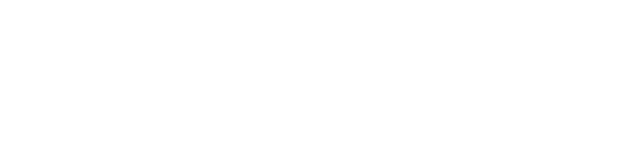
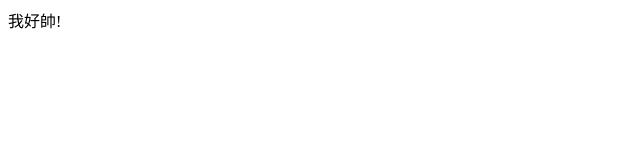
Before and after one commit to wupojung/myweb20250421, a plain HTML site: page index.html in a window 1280 px wide. Shown: the full height of the page, 0-640 px from the left. Drawn offline with Linux system fonts and the light colour scheme.

Commit message:
追加說明

```diff
--- a/index.html
+++ b/index.html
@@ -5,6 +5,6 @@
     <title>Title</title>
 </head>
 <body>
-
+    我好帥!
 </body>
 </html>
```
